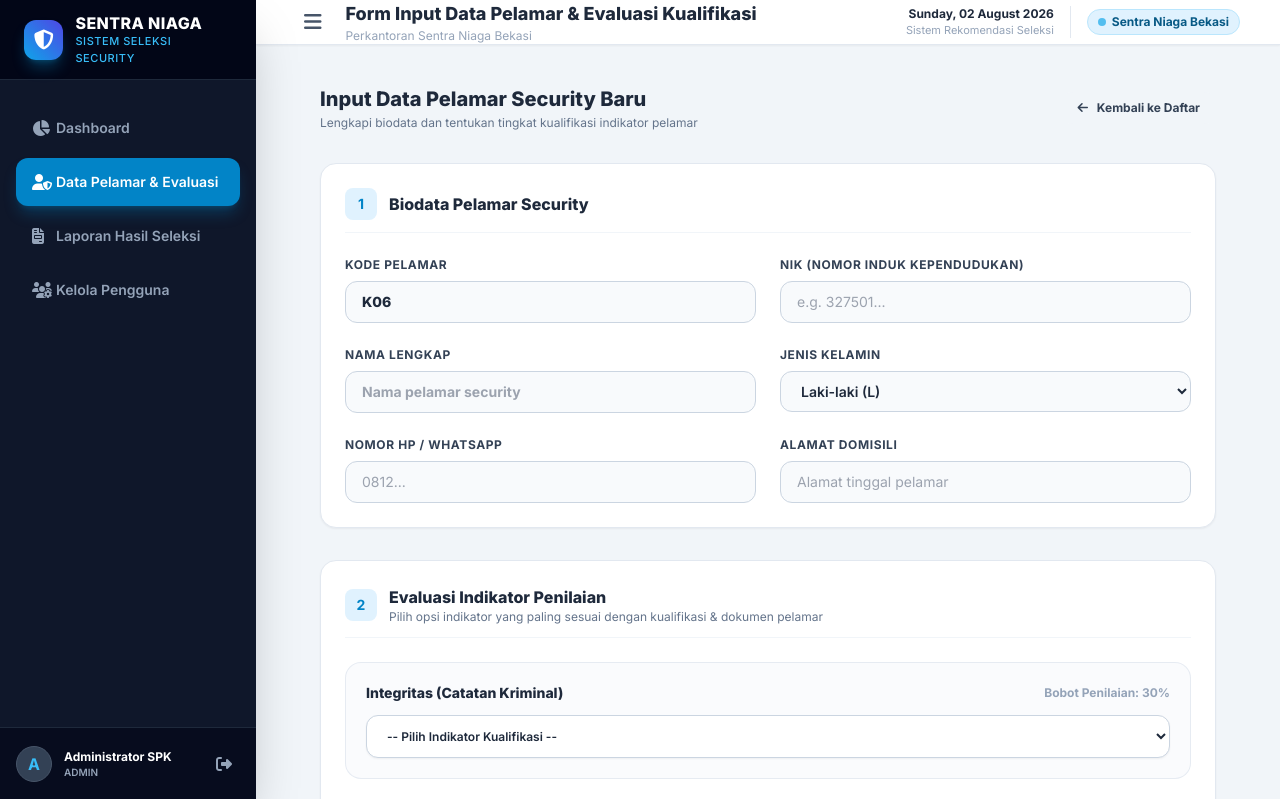
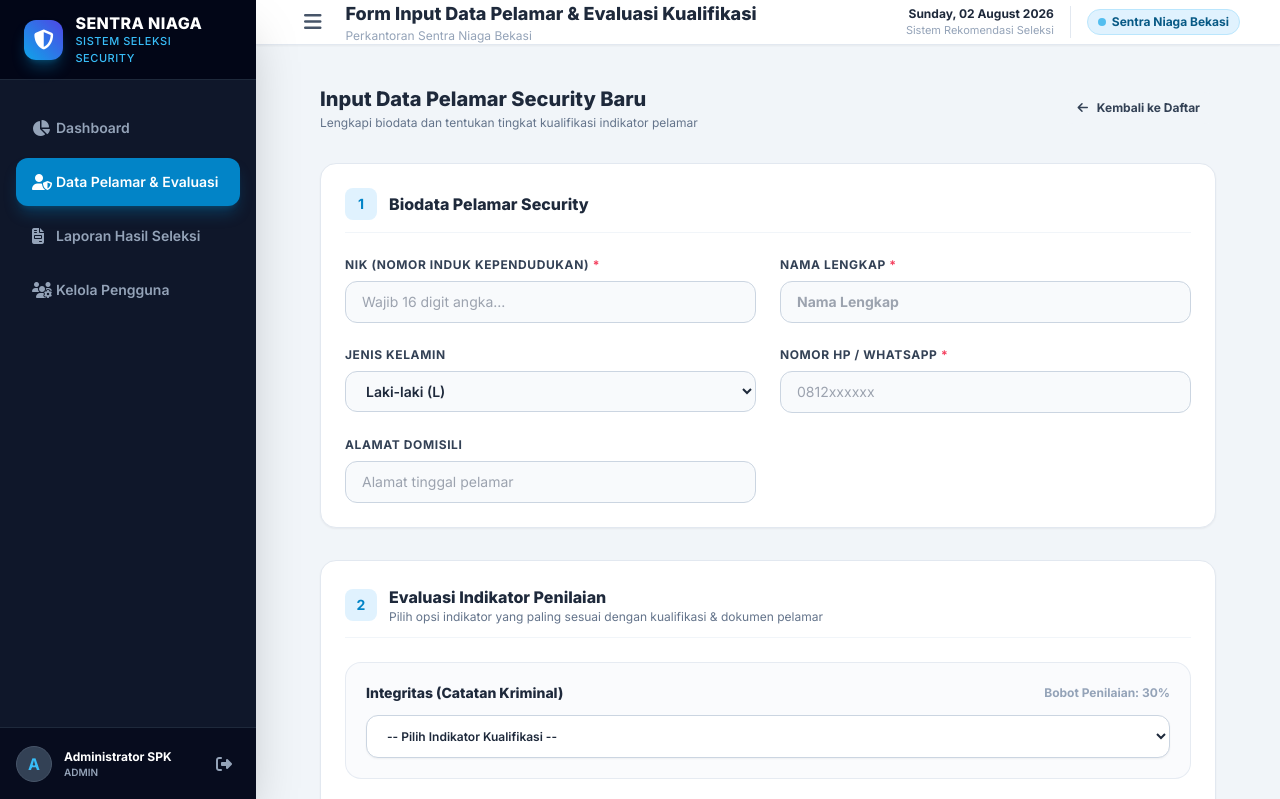
Before and after one commit to DimasSetiawan1/penerimaan_security, a Laravel app: page /candidates/create in a window 1280 px wide. Shown: the top 799 px of the page. Run offline with Laravel 12, Linux system fonts and the light colour scheme; a user stored in the database is signed in; data comes from the database, SQL or seed files in the repository; style sheets or scripts are compiled from the project's sources.

Commit message:
feat: implement candidate registration and editing workflows with scoring evaluation integration

```diff
--- a/app/Http/Controllers/CandidateController.php
+++ b/app/Http/Controllers/CandidateController.php
@@ -41,30 +41,28 @@ class CandidateController extends Controller
     public function create()
     {
         $criterias = Criteria::with('subCriterias')->get();
-        // Generate auto candidate code e.g. K06
-        $latest = Candidate::orderBy('id', 'desc')->first();
-        $nextNum = $latest ? ((int) str_replace('K', '', $latest->code) + 1) : 1;
-        $nextCode = 'K' . str_pad($nextNum, 2, '0', STR_PAD_LEFT);
-
-        return view('candidates.create', compact('criterias', 'nextCode'));
+        return view('candidates.create', compact('criterias'));
     }
 
     public function store(Request $request)
     {
         $request->validate([
-            'code' => ['required', 'string', 'unique:candidates,code'],
-            'nik' => ['nullable', 'string', 'max:20'],
-            'name' => ['required', 'string', 'max:255'],
+            'nik' => ['required', 'digits:16'],
+            'name' => ['required', 'string', 'regex:/^[a-zA-Z\s]+$/', 'max:255'],
             'gender' => ['required', 'in:L,P'],
-            'phone' => ['nullable', 'string', 'max:20'],
+            'phone' => ['required', 'numeric'],
             'address' => ['nullable', 'string'],
-            'scores' => ['required', 'array'],
+            'scores' => ['required', 'array', 'size:' . \App\Models\Criteria::count()],
             'scores.*' => ['required', 'integer', 'min:1', 'max:5'],
         ]);
 
         DB::transaction(function () use ($request) {
+            $latest = Candidate::orderBy('id', 'desc')->first();
+            $nextNum = $latest ? ((int) str_replace('K', '', $latest->code) + 1) : 1;
+            $nextCode = 'K' . str_pad($nextNum, 2, '0', STR_PAD_LEFT);
+
             $candidate = Candidate::create([
-                'code' => $request->code,
+                'code' => $nextCode,
                 'nik' => $request->nik,
                 'name' => $request->name,
                 'gender' => $request->gender,
@@ -101,19 +99,17 @@ class CandidateController extends Controller
         $candidate = Candidate::findOrFail($id);
 
         $request->validate([
-            'code' => ['required', 'string', 'unique:candidates,code,' . $id],
-            'nik' => ['nullable', 'string', 'max:20'],
-            'name' => ['required', 'string', 'max:255'],
+            'nik' => ['required', 'digits:16'],
+            'name' => ['required', 'string', 'regex:/^[a-zA-Z\s]+$/', 'max:255'],
             'gender' => ['required', 'in:L,P'],
-            'phone' => ['nullable', 'string', 'max:20'],
+            'phone' => ['required', 'numeric'],
             'address' => ['nullable', 'string'],
-            'scores' => ['required', 'array'],
+            'scores' => ['required', 'array', 'size:' . \App\Models\Criteria::count()],
             'scores.*' => ['required', 'integer', 'min:1', 'max:5'],
         ]);
 
         DB::transaction(function () use ($request, $candidate) {
             $candidate->update([
-                'code' => $request->code,
                 'nik' => $request->nik,
                 'name' => $request->name,
                 'gender' => $request->gender,
--- a/resources/views/candidates/create.blade.php
+++ b/resources/views/candidates/create.blade.php
@@ -10,9 +10,11 @@
         <div class="flex items-center justify-between">
             <div>
                 <h1 class="text-xl font-extrabold text-slate-800">Input Data Pelamar Security Baru</h1>
-            <p class="text-xs text-slate-500 mt-0.5">Lengkapi biodata dan tentukan tingkat kualifikasi indikator pelamar</p>
+                <p class="text-xs text-slate-500 mt-0.5">Lengkapi biodata dan tentukan tingkat kualifikasi indikator pelamar
+                </p>
             </div>
-        <a href="{{ route('candidates.index') }}" class="px-4 py-2 bg-slate-100 hover:bg-slate-200 text-slate-700 text-xs font-bold rounded-xl transition-colors">
+            <a href="{{ route('candidates.index') }}"
+                class="px-4 py-2 bg-slate-100 hover:bg-slate-200 text-slate-700 text-xs font-bold rounded-xl transition-colors">
                 <i class="fa-solid fa-arrow-left mr-1.5"></i> Kembali ke Daftar
             </a>
         </div>
@@ -23,48 +25,55 @@
             <!-- Section 1: Biodata Pelamar -->
             <div class="bg-white p-6 rounded-2xl border border-slate-200 shadow-sm space-y-6">
                 <div class="border-b border-slate-100 pb-3 flex items-center space-x-3">
-                <div class="w-8 h-8 rounded-lg bg-sky-100 text-sky-600 flex items-center justify-center font-bold text-sm">1</div>
+                    <div
+                        class="w-8 h-8 rounded-lg bg-sky-100 text-sky-600 flex items-center justify-center font-bold text-sm">
+                        1</div>
                     <h2 class="text-base font-extrabold text-slate-800">Biodata Pelamar Security</h2>
                 </div>
 
                 <div class="grid grid-cols-1 md:grid-cols-2 gap-6">
+
                     <div>
-                    <label class="block text-xs font-bold text-slate-700 uppercase tracking-wider mb-2">Kode Pelamar</label>
-                    <input type="text" name="code" value="{{ old('code', $nextCode) }}" required
-                           class="w-full px-4 py-2.5 bg-slate-50 border border-slate-300 rounded-xl text-slate-800 font-extrabold text-sm focus:outline-none focus:ring-2 focus:ring-sky-500">
-                    @error('code')<p class="text-xs text-rose-500 mt-1">{{ $message }}</p>@enderror
+                        <label class="block text-xs font-bold text-slate-700 uppercase tracking-wider mb-2">NIK (Nomor Induk
+                            Kependudukan) <span class="text-rose-500">*</span></label>
+                        <input type="text" name="nik" value="{{ old('nik') }}" placeholder="Wajib 16 digit angka..."
+                            required minlength="16" maxlength="16" pattern="\d{16}" title="NIK harus tepat 16 digit angka"
+                            class="w-full px-4 py-2.5 bg-slate-50 border border-slate-300 rounded-xl text-slate-800 text-sm focus:outline-none focus:ring-2 focus:ring-sky-500">
+                        @error('nik')
+                        <p class="text-xs text-rose-500 mt-1">{{ $message }}</p>@enderror
                     </div>
 
                     <div>
-                    <label class="block text-xs font-bold text-slate-700 uppercase tracking-wider mb-2">NIK (Nomor Induk Kependudukan)</label>
-                    <input type="text" name="nik" value="{{ old('nik') }}" placeholder="e.g. 327501..."
-                           class="w-full px-4 py-2.5 bg-slate-50 border border-slate-300 rounded-xl text-slate-800 text-sm focus:outline-none focus:ring-2 focus:ring-sky-500">
-                    @error('nik')<p class="text-xs text-rose-500 mt-1">{{ $message }}</p>@enderror
+                        <label class="block text-xs font-bold text-slate-700 uppercase tracking-wider mb-2">Nama Lengkap
+                            <span class="text-rose-500">*</span></label>
+                        <input type="text" name="name" value="{{ old('name') }}" required placeholder="Nama Lengkap"
+                            pattern="[A-Za-z\s]+" title="Nama hanya boleh berisi huruf dan spasi"
+                            class="w-full px-4 py-2.5 bg-slate-50 border border-slate-300 rounded-xl text-slate-800 text-sm font-bold focus:outline-none focus:ring-2 focus:ring-sky-500">
+                        @error('name')
+                        <p class="text-xs text-rose-500 mt-1">{{ $message }}</p>@enderror
                     </div>
 
                     <div>
-                    <label class="block text-xs font-bold text-slate-700 uppercase tracking-wider mb-2">Nama Lengkap</label>
-                    <input type="text" name="name" value="{{ old('name') }}" required placeholder="Nama pelamar security"
-                           class="w-full px-4 py-2.5 bg-slate-50 border border-slate-300 rounded-xl text-slate-800 text-sm font-bold focus:outline-none focus:ring-2 focus:ring-sky-500">
-                    @error('name')<p class="text-xs text-rose-500 mt-1">{{ $message }}</p>@enderror
-                </div>
-
-                <div>
-                    <label class="block text-xs font-bold text-slate-700 uppercase tracking-wider mb-2">Jenis Kelamin</label>
-                    <select name="gender" required class="w-full px-4 py-2.5 bg-slate-50 border border-slate-300 rounded-xl text-slate-800 text-sm font-semibold focus:outline-none focus:ring-2 focus:ring-sky-500">
+                        <label class="block text-xs font-bold text-slate-700 uppercase tracking-wider mb-2">Jenis
+                            Kelamin</label>
+                        <select name="gender" required
+                            class="w-full px-4 py-2.5 bg-slate-50 border border-slate-300 rounded-xl text-slate-800 text-sm font-semibold focus:outline-none focus:ring-2 focus:ring-sky-500">
                             <option value="L" {{ old('gender') == 'L' ? 'selected' : '' }}>Laki-laki (L)</option>
                             <option value="P" {{ old('gender') == 'P' ? 'selected' : '' }}>Perempuan (P)</option>
                         </select>
                     </div>
 
                     <div>
-                    <label class="block text-xs font-bold text-slate-700 uppercase tracking-wider mb-2">Nomor HP / WhatsApp</label>
-                    <input type="text" name="phone" value="{{ old('phone') }}" placeholder="0812..."
+                        <label class="block text-xs font-bold text-slate-700 uppercase tracking-wider mb-2">Nomor HP /
+                            WhatsApp <span class="text-rose-500">*</span></label>
+                        <input type="tel" name="phone" value="{{ old('phone') }}" required placeholder="0812xxxxxx"
+                            pattern="\d+" title="Nomor HP hanya boleh berisi angka"
                             class="w-full px-4 py-2.5 bg-slate-50 border border-slate-300 rounded-xl text-slate-800 text-sm focus:outline-none focus:ring-2 focus:ring-sky-500">
                     </div>
 
                     <div>
-                    <label class="block text-xs font-bold text-slate-700 uppercase tracking-wider mb-2">Alamat Domisili</label>
+                        <label class="block text-xs font-bold text-slate-700 uppercase tracking-wider mb-2">Alamat
+                            Domisili</label>
                         <input type="text" name="address" value="{{ old('address') }}" placeholder="Alamat tinggal pelamar"
                             class="w-full px-4 py-2.5 bg-slate-50 border border-slate-300 rounded-xl text-slate-800 text-sm focus:outline-none focus:ring-2 focus:ring-sky-500">
                     </div>
@@ -74,10 +83,13 @@
             <!-- Section 2: Penilaian Indikator Kualifikasi -->
             <div class="bg-white p-6 rounded-2xl border border-slate-200 shadow-sm space-y-6">
                 <div class="border-b border-slate-100 pb-3 flex items-center space-x-3">
-                <div class="w-8 h-8 rounded-lg bg-sky-100 text-sky-600 flex items-center justify-center font-bold text-sm">2</div>
+                    <div
+                        class="w-8 h-8 rounded-lg bg-sky-100 text-sky-600 flex items-center justify-center font-bold text-sm">
+                        2</div>
                     <div>
                         <h2 class="text-base font-extrabold text-slate-800">Evaluasi Indikator Penilaian</h2>
-                    <p class="text-xs text-slate-500">Pilih opsi indikator yang paling sesuai dengan kualifikasi & dokumen pelamar</p>
+                        <p class="text-xs text-slate-500">Pilih opsi indikator yang paling sesuai dengan kualifikasi &
+                            dokumen pelamar</p>
                     </div>
                 </div>
 
@@ -107,10 +119,12 @@
 
             <!-- Submit Button -->
             <div class="flex justify-end space-x-3 pt-4">
-            <a href="{{ route('candidates.index') }}" class="px-6 py-3 bg-slate-100 hover:bg-slate-200 text-slate-700 font-bold text-xs rounded-xl transition-colors">
+                <a href="{{ route('candidates.index') }}"
+                    class="px-6 py-3 bg-slate-100 hover:bg-slate-200 text-slate-700 font-bold text-xs rounded-xl transition-colors">
                     Batal
                 </a>
-            <button type="submit" class="px-6 py-3 bg-sky-600 hover:bg-sky-700 text-white font-bold text-xs rounded-xl shadow-lg shadow-sky-600/30 transition-all flex items-center">
+                <button type="submit"
+                    class="px-6 py-3 bg-sky-600 hover:bg-sky-700 text-white font-bold text-xs rounded-xl shadow-lg shadow-sky-600/30 transition-all flex items-center">
                     <i class="fa-solid fa-floppy-disk mr-2"></i> Simpan & Dievaluasi
                 </button>
             </div>
```
Also changed, not shown: resources/views/candidates/edit.blade.php (+7 -12 lines). Lines whose indentation alone changed are shown as unchanged.
